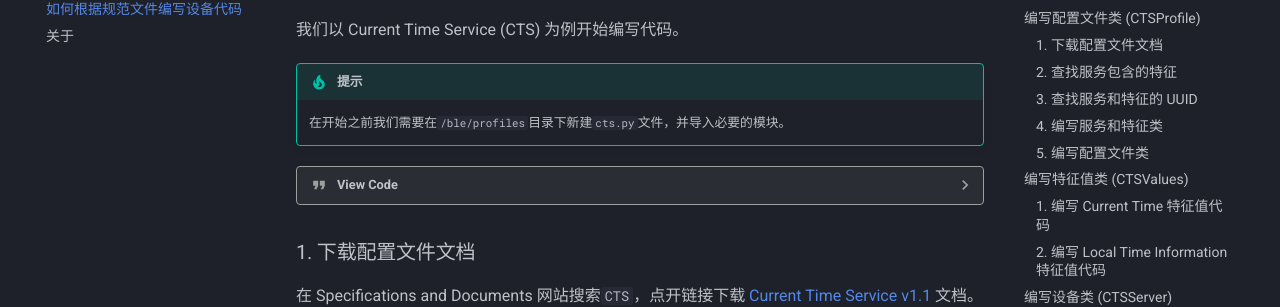
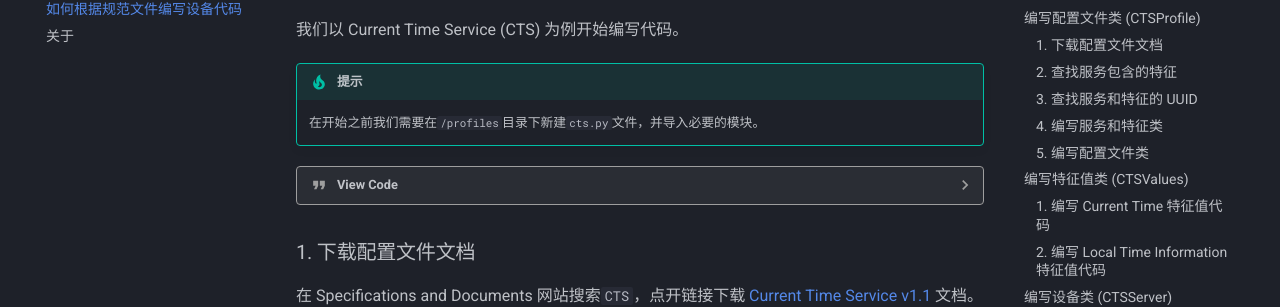
Before and after one commit to Walkline80/MicroPython-New-BLE-Library, an MkDocs documentation site: the page built from docs/source/customized_profile.md, in a window 1280 px wide and 900 px high, scrolled down 678 px. Shown: the part 144-451 px from the top of the window. Built offline with MkDocs 1.6.1 and Material for MkDocs 9.7.7, drawn with Linux system fonts in a browser that asks for light colours; some of the changed lines change nothing that is shown.

Commit message:
修改文档内容
Signed-off-by: Walkline Wang <walkline@163.com>

```diff
--- a/docs/source/customized_profile.md
+++ b/docs/source/customized_profile.md
@@ -67,7 +67,7 @@
 我们以 Current Time Service (CTS) 为例开始编写代码。
 
 !!! tip "提示"
-	在开始之前我们需要在`/ble/profiles`目录下新建`cts.py`文件，并导入必要的模块。
+	在开始之前我们需要在`/profiles`目录下新建`cts.py`文件，并导入必要的模块。
 
 ??? quote "View Code"
 
@@ -489,7 +489,8 @@
 	)
 
 	resp_payload = BLETools.generate_advertising_payload(
-		name=device_name
+		name=device_name,
+		for_resp=True
 	)
 
 	self.__ble.gap_advertise(100000, adv_data=adv_payload, resp_data=resp_payload)
@@ -518,7 +519,7 @@
 
 ## 获取完整代码
 
-* cts.py (CTSProfile, CTSValues)：[gitee](https://gitee.com/walkline/micropython-new-ble-library/blob/main/ble/profiles/cts.py) | [github](https://github.com/Walkline80/micropython-new-ble-library/blob/main/ble/profiles/cts.py)
+* cts.py (CTSProfile, CTSValues)：[gitee](https://gitee.com/walkline/micropython-new-ble-library/blob/main/profiles/cts.py) | [github](https://github.com/Walkline80/micropython-new-ble-library/blob/main/profiles/cts.py)
 
 * ctsserver.py (CTSServer)：[gitee](https://gitee.com/walkline/micropython-new-ble-library/blob/main/devices/cts/ctsserver.py) | [github](https://github.com/Walkline80/micropython-new-ble-library/blob/main/devices/cts/ctsserver.py)
 
```
